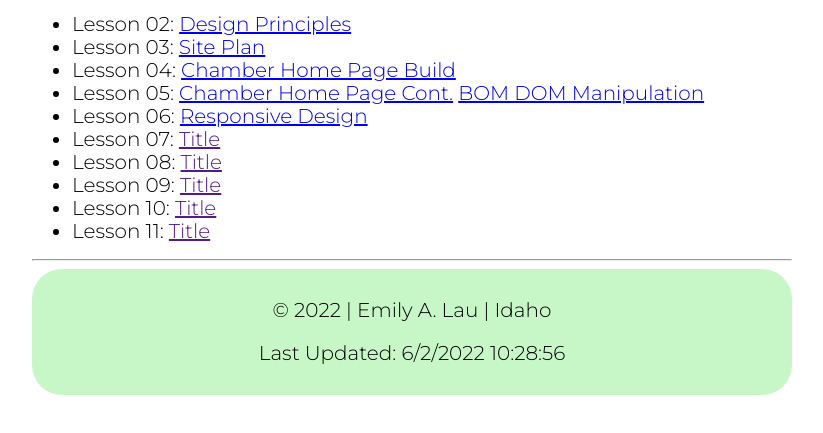
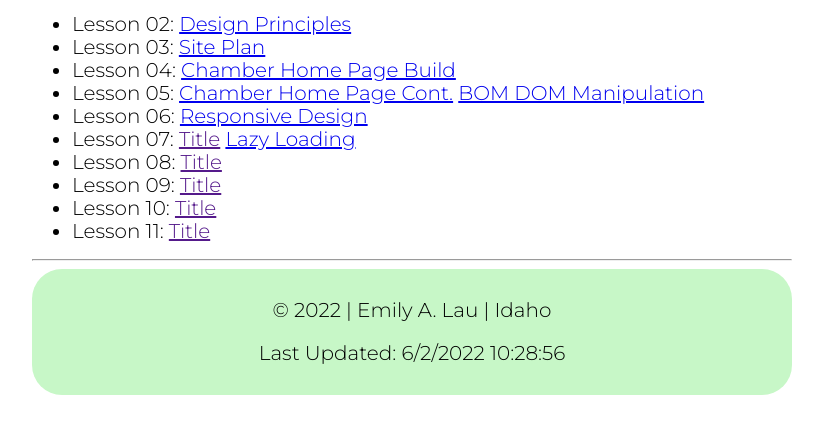
Before and after one commit to lau17002/wdd230, a plain HTML site: page index.html in a window 1280 px wide. Shown: the part 343-776 px from the top of the page, without its empty margins (228-1051 px from the left). Drawn offline with Linux system fonts and the light colour scheme.

Commit message:
add lazy to main page

```diff
--- a/index.html
+++ b/index.html
@@ -31,6 +31,7 @@
                            <a href="lesson5/bom.html" target="_blank">BOM DOM Manipulation</a>
             <li>Lesson 06: <a href="chamber/index.html" target="_blank">Responsive Design</a>
             <li>Lesson 07: <a href="">Title</a>
+                           <a href="lesson7/lazyload.html" target="_blank">Lazy Loading</a>
             <li>Lesson 08: <a href="">Title</a>
             <li>Lesson 09: <a href="">Title</a>
             <li>Lesson 10: <a href="">Title</a>
```
